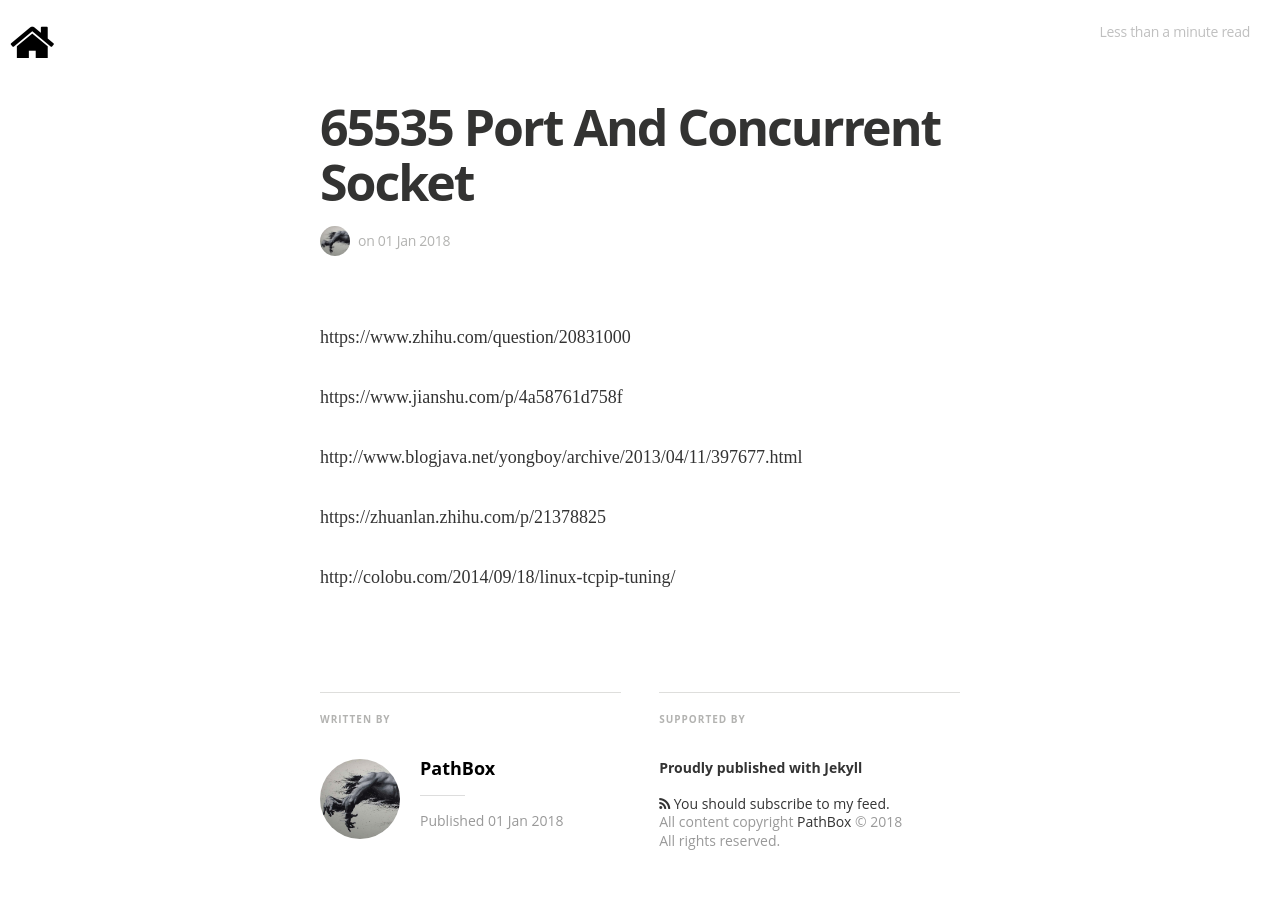
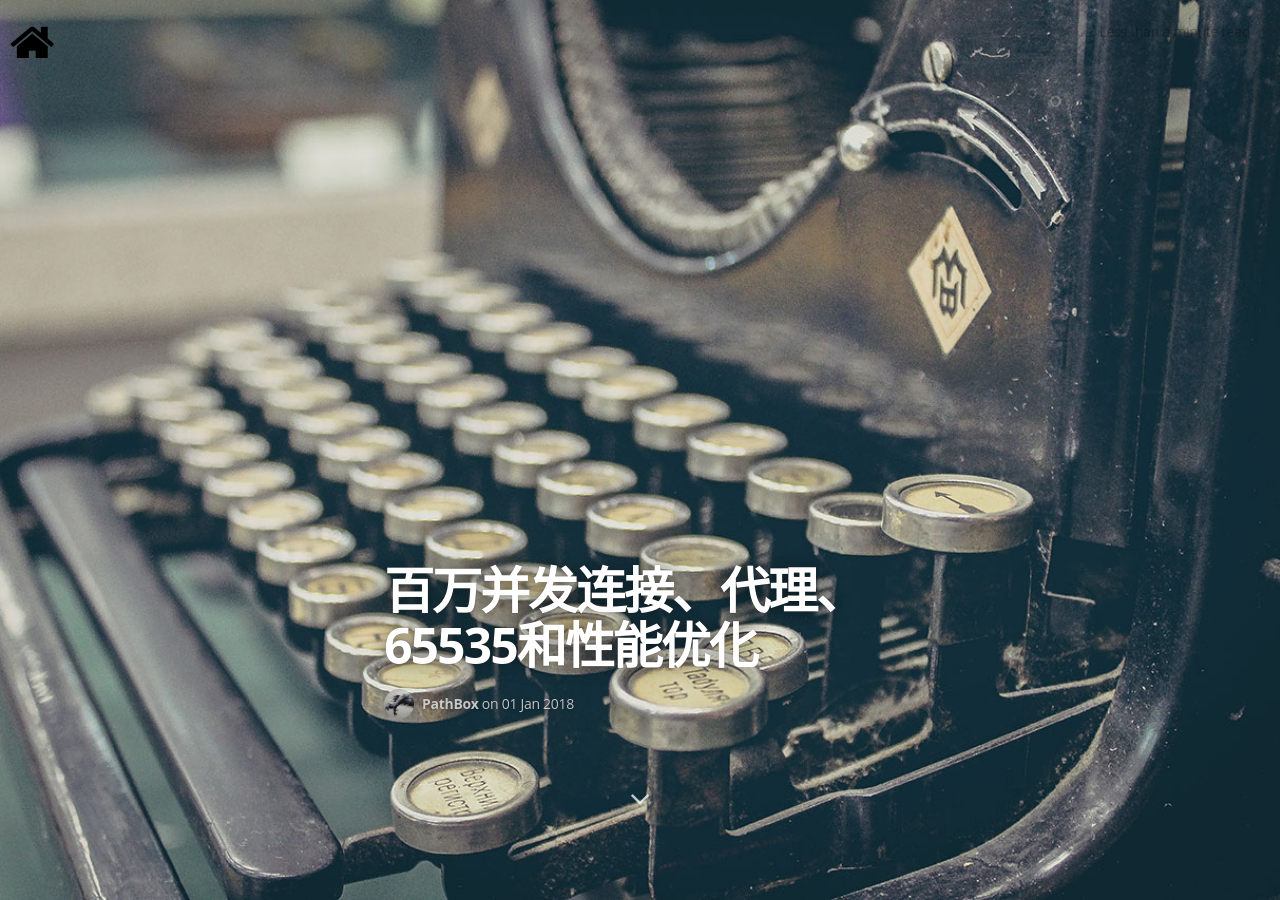
Before and after one commit to pathbox/pathbox.github.io, a Jekyll site: the page built from _posts/2018-01-01-65535-port-and-concurrent-socket.md, in a window 1280 px wide and 900 px high. Built offline with Jekyll 4.4.1, drawn with Linux system fonts in a browser that asks for light colours; nearby versions of some CDN libraries; some web fonts are replaced; our own code applies the rules of GitHub Pages for plain Markdown files; comment, search, counter and statistics services are not loaded.

Commit message:
修改日期时间

```diff
--- a/_posts/2018-01-01-65535-port-and-concurrent-socket.md
+++ b/_posts/2018-01-01-65535-port-and-concurrent-socket.md
@@ -1,3 +1,11 @@
+---
+layout: post
+title: 百万并发连接、代理、65535和性能优化
+date:   2018-01-01 17:57:06
+categories: concurrency
+image: /assets/images/post.jpg
+---
+
 https://www.zhihu.com/question/20831000
 
 https://www.jianshu.com/p/4a58761d758f
```
Also changed, not shown: _posts/2018-01-05-rails-communication-rails.md (+1 -1 lines), _posts/2018-01-06-work-summary-in-Udesk-twelve.md (+1 -1 lines).
